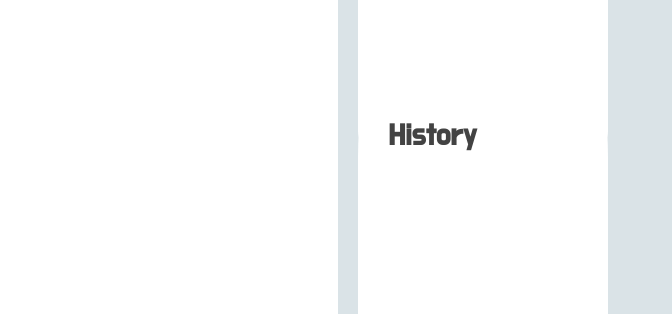
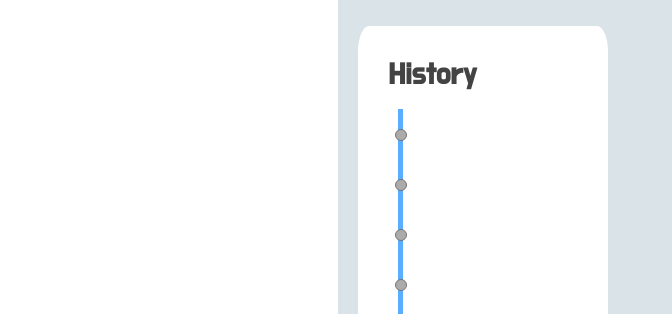
Before and after one commit to lgu3877/lgu3877.github.io, a plain HTML site: page index.html in a window 1280 px wide. Shown: the part 273-587 px from the top of the page, 608-1280 px from the left. Drawn offline with Linux system fonts and the light colour scheme.

Commit message:
Update global.css
20210111
2228
이건욱 commit

```diff
--- a/portfolio/css/global.css
+++ b/portfolio/css/global.css
@@ -30,6 +30,10 @@ h6 {
 
 h2 {
 	font-size : 40px;
+}
+
+.textCenter {
+	text-align: center;
 }
 
 .name {
@@ -187,6 +191,7 @@ p {
 
 .second-line{
 	flex : 3;
+	height : 100%;
 	padding-left: 10px;
 	padding-right: 10px;
 }
@@ -244,6 +249,7 @@ p {
 .projectIMG {
 	max-width : 100%;
 	height : auto;
+	box-shadow : 1px 1px 3px;
 }
 
 
@@ -251,7 +257,7 @@ p {
 .levels {
 	min-width : 250px;
 	max-width : 100%;
-	height : 300px;
+	height : 100%;
 }
 
 .skillIMG {
@@ -277,7 +283,38 @@ p {
 	height : 25px;
 }
 
+/* HISTORY */
+.History{
+	min-width : 250px;
+	max-width : 100%;
+	height : 100%;
+}
+.lifeLine {
+	height : 450px;
+}
+.historyLine {
+	height : 100%;
+	width : 5px;
+	height : 450px;
+	background: #5AAEFF;
+	margin-left: 10px;
+}
 
+.circleArea{
+	width : 10px;
+	height : 10px;
+	padding-top: 20px;
+    padding-bottom: 20px;
+    margin-left: -3.1px
+}
+.historyCircle {
+	width : 100%;
+	height : 100%;
+	border-radius: 50%;
+	background: #ABABAB;
+	border : 1px solid #757575;
+
+}
 
 
 @media (max-width: 767px) {
```
